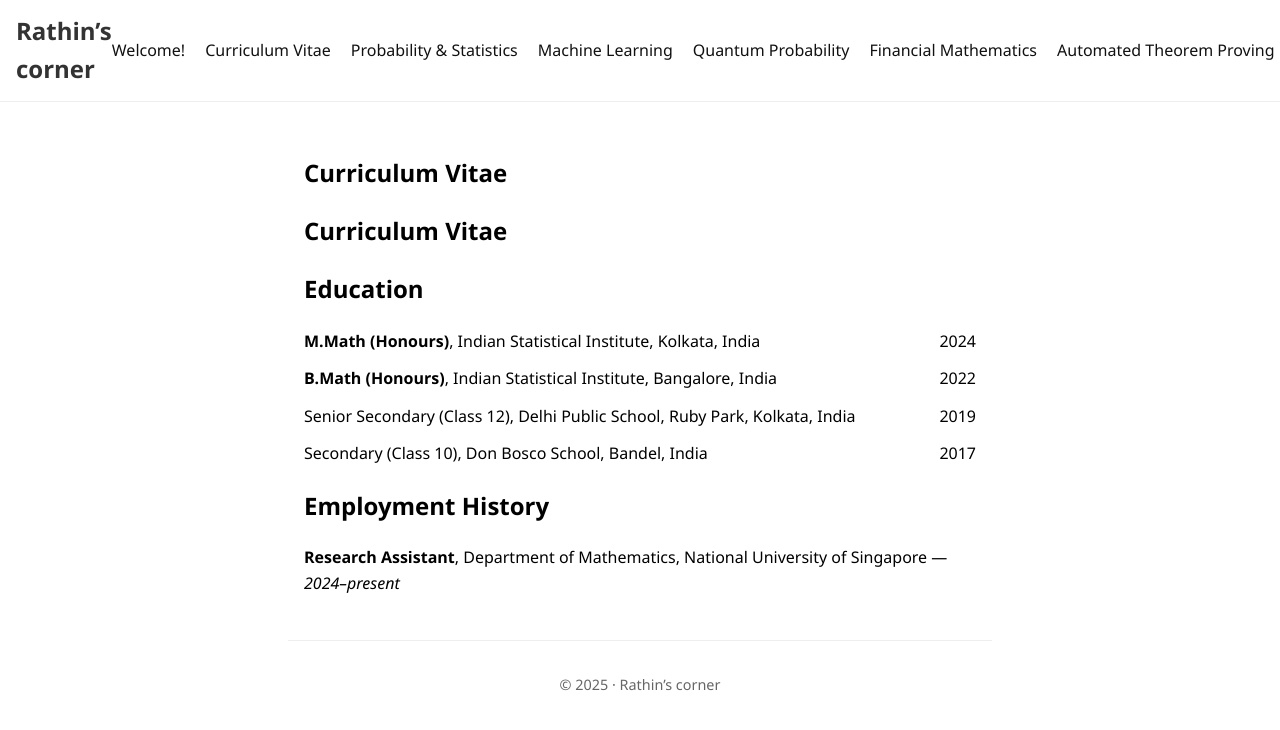
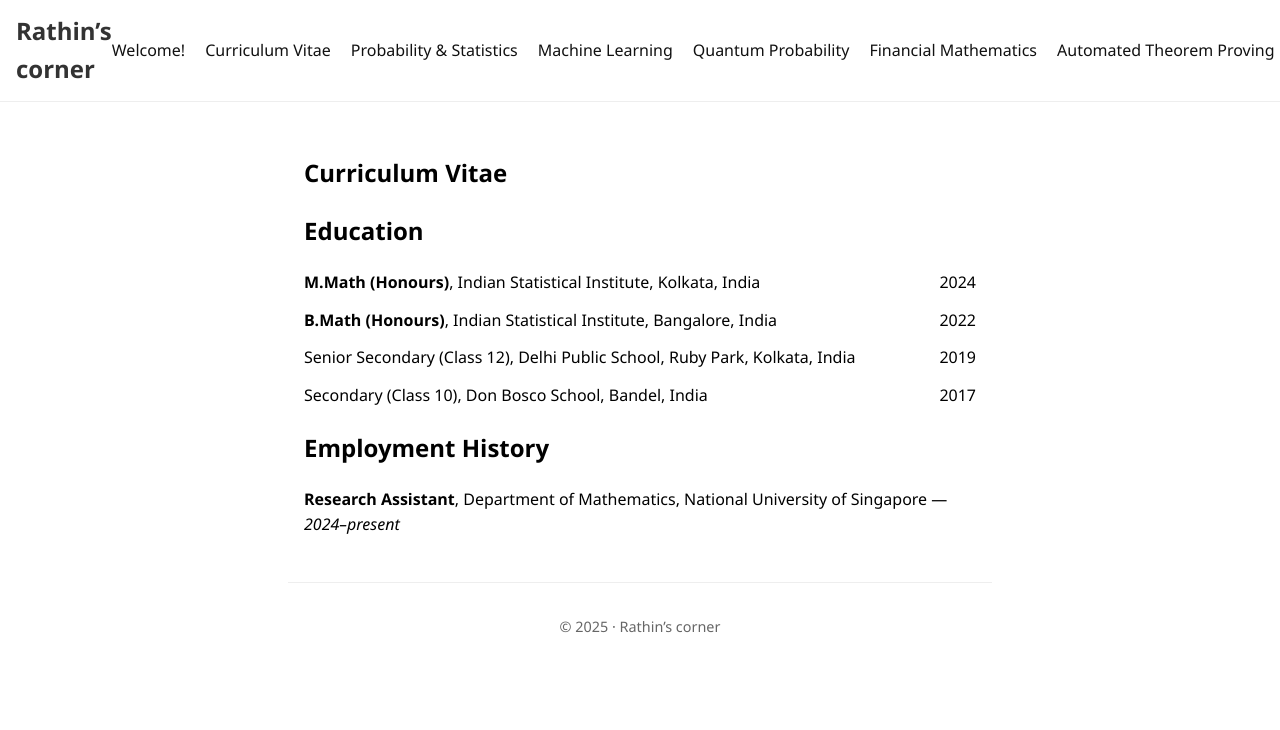
Before and after one commit to rnkarmakar/rnkarmakar.github.io, a Jekyll site: the page built from cv.md, in a window 1280 px wide. Shown: the top 730 px of the page. Built offline with Jekyll 4.4.1, drawn with Linux system fonts in a browser that asks for light colours.

Commit message:
Update cv.md

```diff
--- a/cv.md
+++ b/cv.md
@@ -5,7 +5,7 @@ permalink: /cv/
 nav_order: 2
 ---
 
-<h1>Curriculum Vitae</h1>
+
 
 <section>
   <h2>Education</h2>
```
